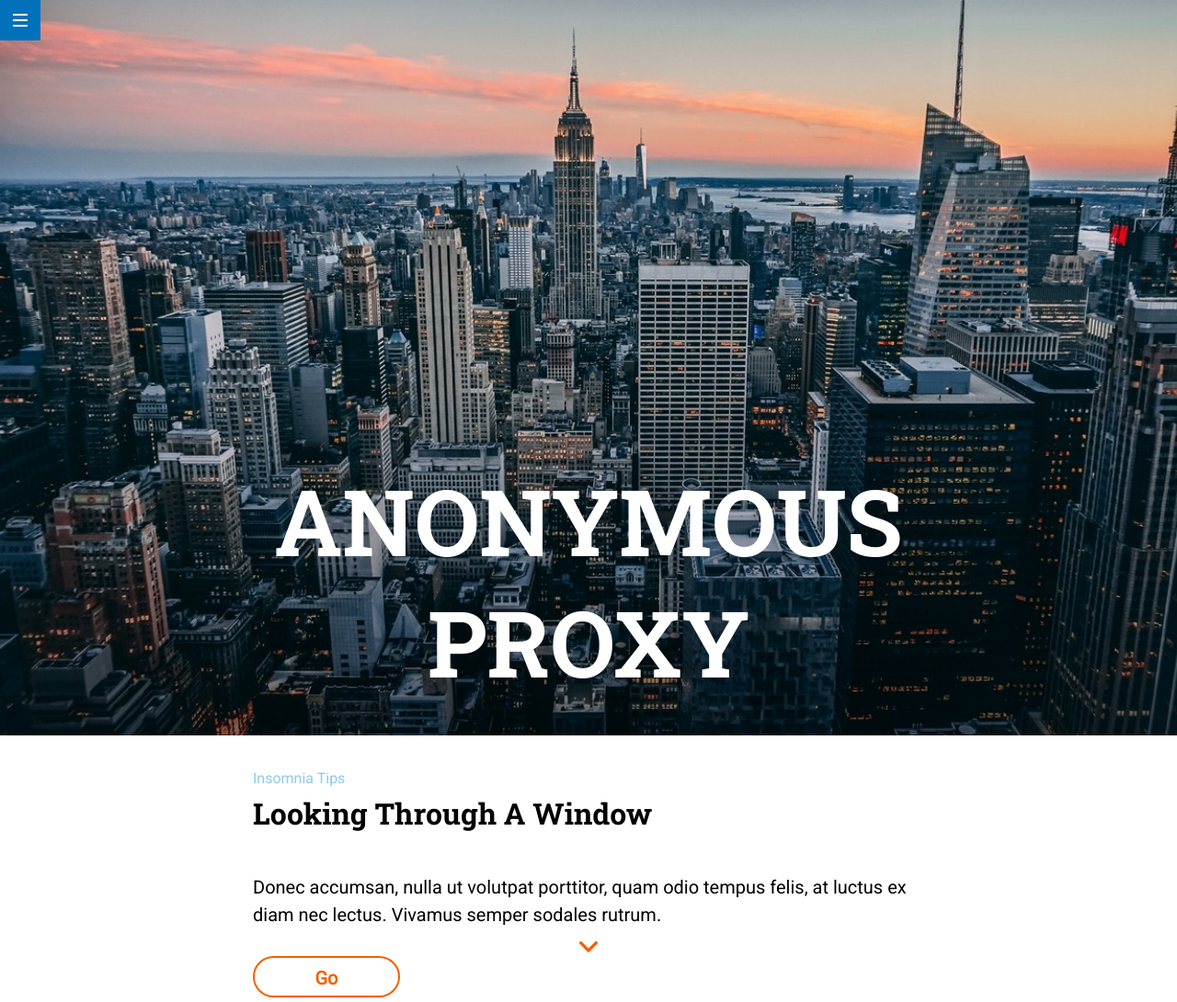
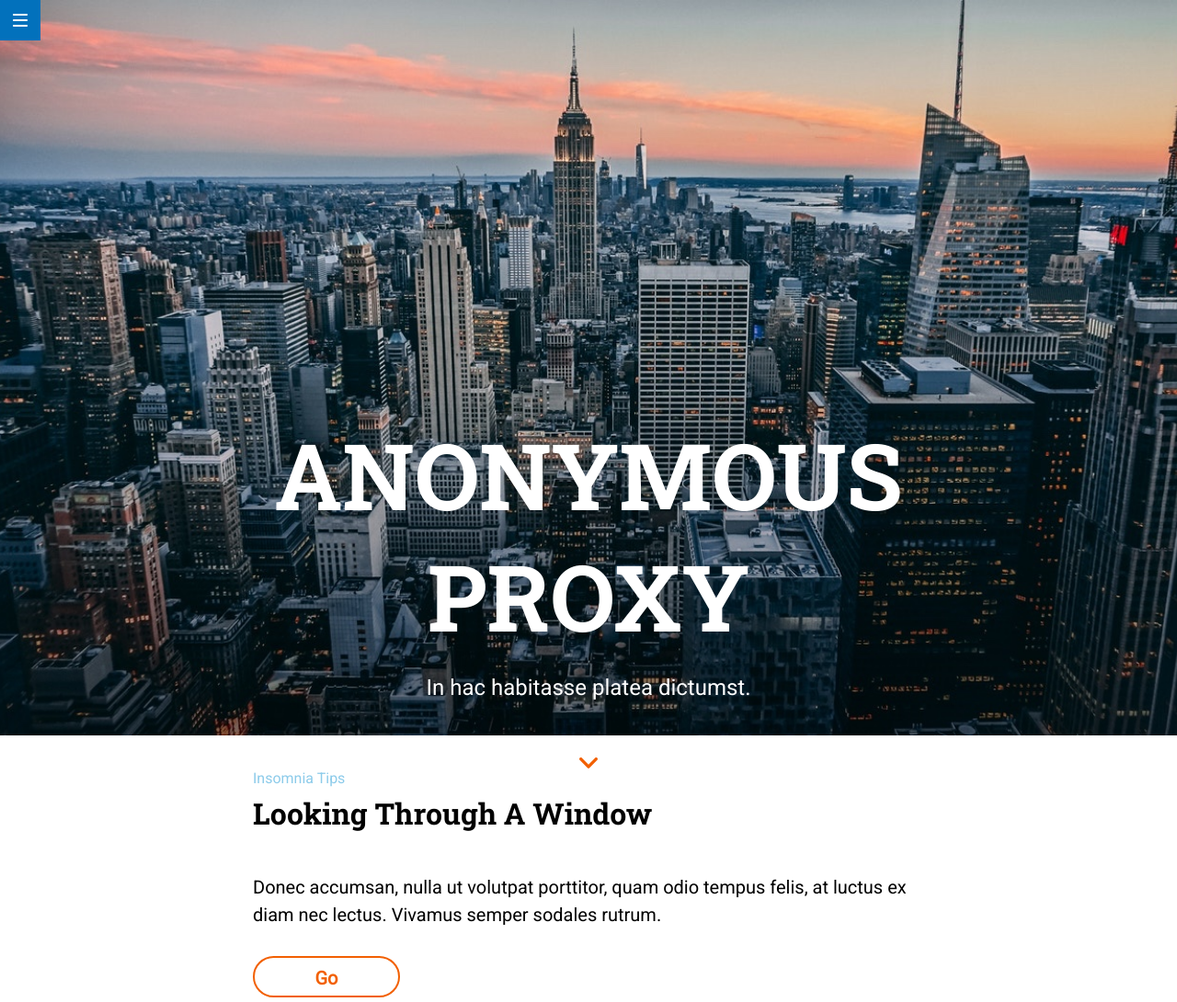
Before and after one commit to Adalab/modulo-1-evaluacion-final-AnadelaJara, a website: page src/html/index.html in a window 1280 px wide. Shown: the top 1090 px of the page at 92% size. Drawn offline with nearby package versions, Linux system fonts and the light colour scheme; files that its build step writes are made by us from their sources; files whose address does not match are found by name.

Commit message:
added imrprovements to header

```diff
--- a/src/scss/layout/_header.scss
+++ b/src/scss/layout/_header.scss
@@ -27,7 +27,7 @@
 .header__title {
   width: 290px;
   height: 50%;
-  margin: 284px 15px 0;
+  margin: 380px 15px 0;
   text-transform: uppercase;
   font-size: 42px;
   text-align: center;
@@ -42,7 +42,7 @@
   @media (min-width: 768px) {
     width: 690px;
     height: 50%;
-    margin: 384px 39px 20px 39px;
+    margin: 450px 39px 20px 39px;
     font-size: 80px;
     line-height: 106px;
   }
@@ -50,7 +50,7 @@
   @media (min-width: 1200px) {
     width: 730px;
     height: 264px;
-    margin: 500px 275px 120px 275px;
+    margin: 450px 275px 0px 275px;
     font-size: 100px;
     line-height: 132px;
   }
@@ -81,10 +81,10 @@
   margin-bottom: 53px;
 
   @media (min-width: 768px) {
-    margin: 30px 361px 45px 362px;
+    margin: 0px 361px 45px 362px;
   }
 
   @media (min-width: 1200px) {
-    margin: 30px 0px 13px 0px;
+    margin: 0px 0px 13px 0px;
   }
 }
```
